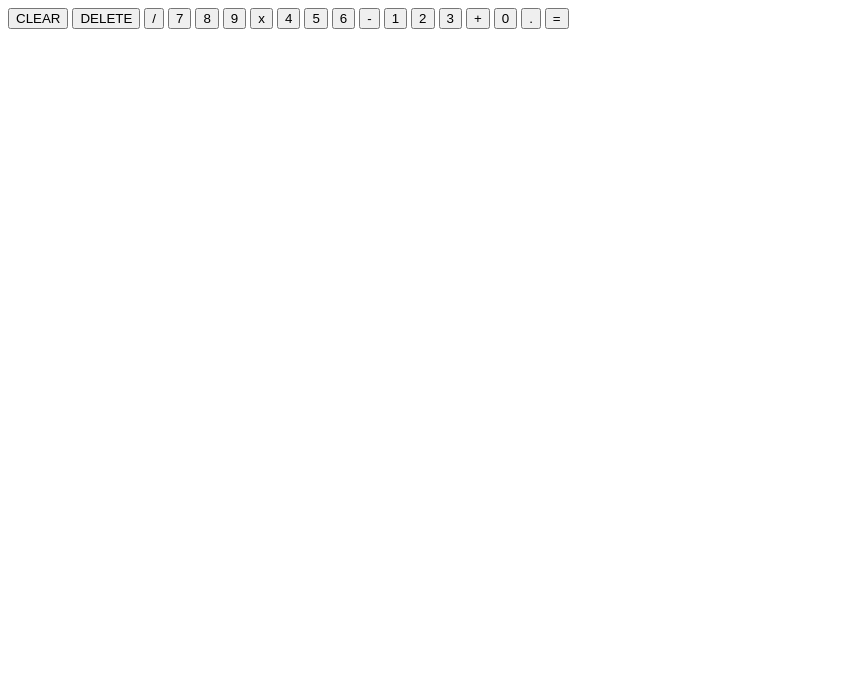
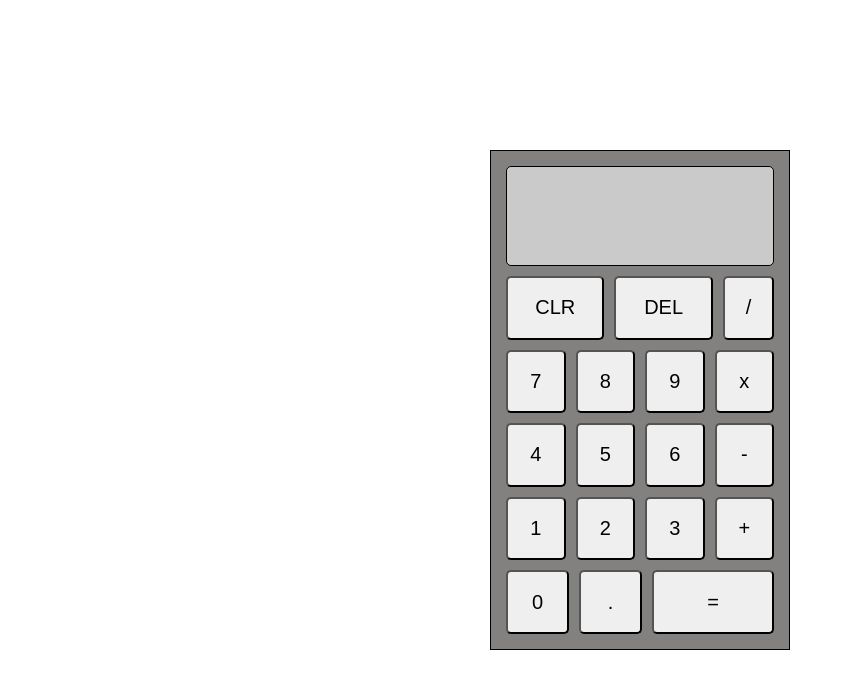
Before and after one commit to tiffany-m/calculator, a plain HTML site: page index.html in a window 1280 px wide. Shown: the whole page, without its empty margins (0-845 px from the left). Drawn offline with Linux system fonts and the light colour scheme.

Commit message:
Initial styles for calculator

```diff
--- a/index.html
+++ b/index.html
@@ -10,24 +10,34 @@
 <body>
     <div id="calculator-container">
         <div id="screen"></div>
-        <button id="btn-clear" class="btn">CLEAR</button>
-        <button id="btn-delete" class="btn">DELETE</button>
+        <div id="row-1">
+            <button id="btn-clear" class="btn">CLR</button>
+            <button id="btn-delete" class="btn">DEL</button>
             <button id="btn-divide" class="btn oper">/</button>
+        </div>
+        <div id="row-2">
             <button id="btn-7" class="btn num">7</button>
             <button id="btn-8" class="btn num">8</button>
             <button id="btn-9" class="btn num">9</button>
             <button id="btn-multiply" class="btn oper">x</button>
+        </div>
+        <div id="row-3">
             <button id="btn-4" class="btn num">4</button>
             <button id="btn-5" class="btn num">5</button>
             <button id="btn-6" class="btn num">6</button>
             <button id="btn-subtraction" class="btn oper">-</button>
+        </div>
+        <div id="row-4">
             <button id="btn-1" class="btn num">1</button>
             <button id="btn-2" class="btn num">2</button>
             <button id="btn-3" class="btn num">3</button>
             <button id="btn-addition" class="btn oper">+</button>
+        </div>
+        <div id="row-5">
             <button id="btn-0" class="btn num">0</button>
-        <button id="btn-2" class="btn oper">.</button>
-        <button id="btn-3" class="btn oper">=</button>
+            <button id="btn-dot" class="btn oper">.</button>
+            <button id="btn-equals" class="btn oper">=</button>
+        </div>
     </div>
     <script src="scripts.js"></script>
 </body>
--- a/styles.css
+++ b/styles.css
@@ -0,0 +1,47 @@
+*{
+    box-sizing: border-box;
+    padding: 0;
+    margin: 0;
+}
+
+body {
+    display: flex;
+    justify-content: center;
+    align-items: center;
+    height: 100vh;
+}
+
+#calculator-container {
+    background-color: rgb(131, 128, 128);
+    display: flex;
+    flex-direction: column;
+    width: 300px;
+    height: 500px;
+    padding: 10px;
+    border: 1px solid black;
+}
+
+#row-1, #row-2, #row-3, #row-4, #row-5{
+    display: flex;
+    flex: 1;
+}
+
+#btn-clear, #btn-delete, #btn-equals {
+    flex-grow: 2;
+}
+
+#screen {
+    background-color: rgb(202, 202, 202);
+    height: 100px;
+    width: auto;
+    margin: 5px;
+    border-radius: 5px;
+    border: 1px solid black;
+}
+
+.btn {
+    flex: 1;
+    font-size: 20px;
+    margin: 5px;
+    border-radius: 5px;
+}
```
Lines whose indentation alone changed are shown as unchanged.
